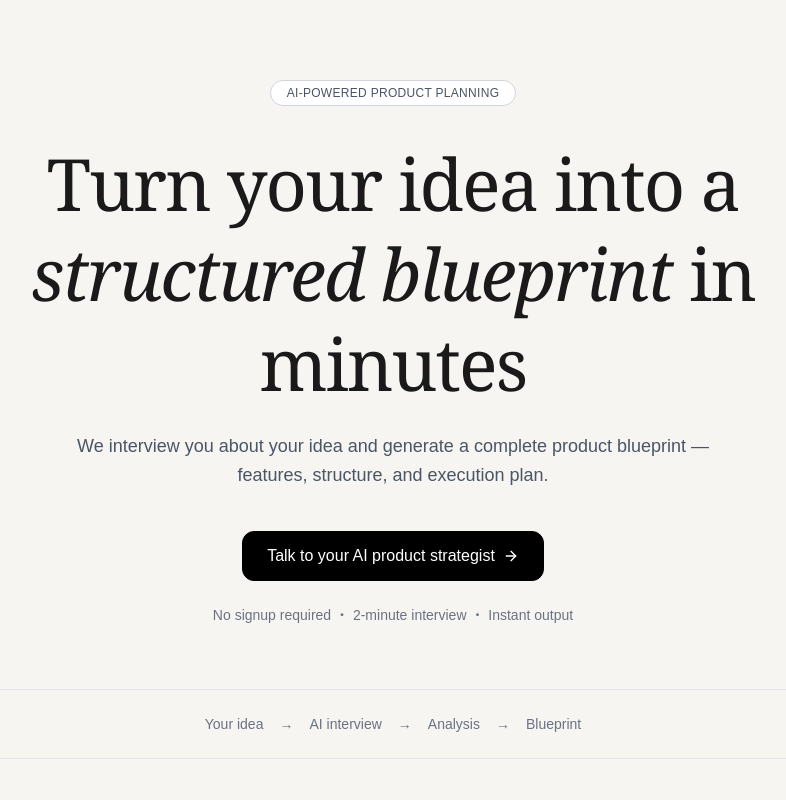
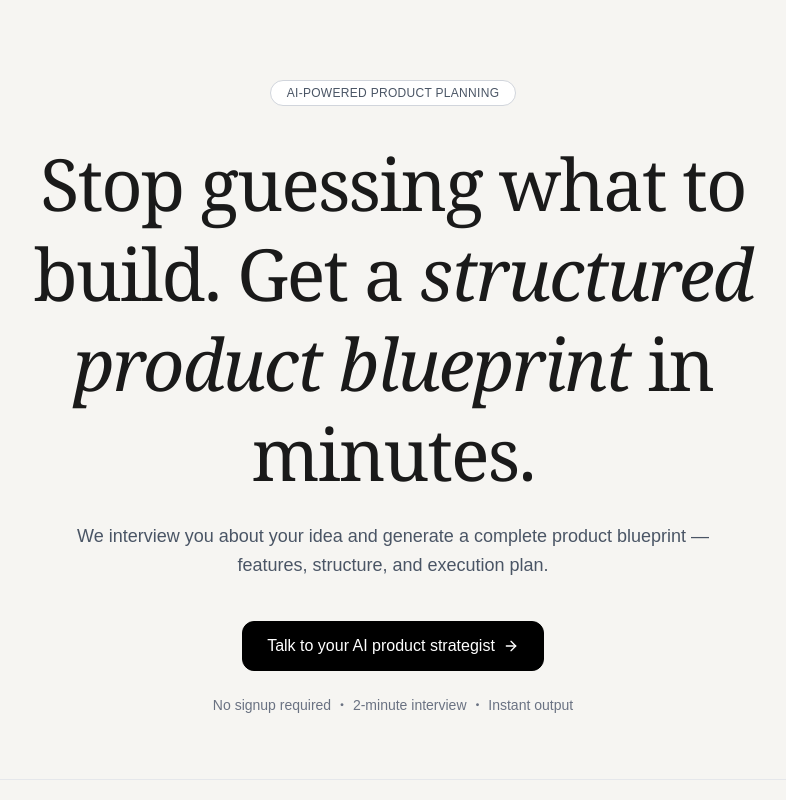
Before and after one commit to GouravSharma1916/blueprint-ai, a Next.js app: page / in a window 1280 px wide. Shown: the top 800 px of the page, without its empty margins (247-1033 px from the left). Built offline with nearby package versions, Linux system fonts and the light colour scheme.

Commit message:
Update landing page headline

```diff
--- a/app/page.tsx
+++ b/app/page.tsx
@@ -12,11 +12,11 @@ export default function Home() {
             AI-POWERED PRODUCT PLANNING
           </div>
 
-          <h1 className="mt-8 text-5xl md:text-7xl font-serif leading-tight tracking-tight">
-            Turn your idea into a{" "}
-            <span className="italic">structured blueprint</span>{" "}
-            in minutes
-          </h1>
+         <h1 className="mt-8 text-5xl md:text-7xl font-serif leading-tight tracking-tight">
+  Stop guessing what to build. Get a{" "}
+  <span className="italic">structured product blueprint</span>{" "}
+  in minutes.
+</h1>
 
           <p className="mt-6 text-lg text-gray-600 max-w-2xl mx-auto leading-relaxed">
             We interview you about your idea and generate a complete
```
